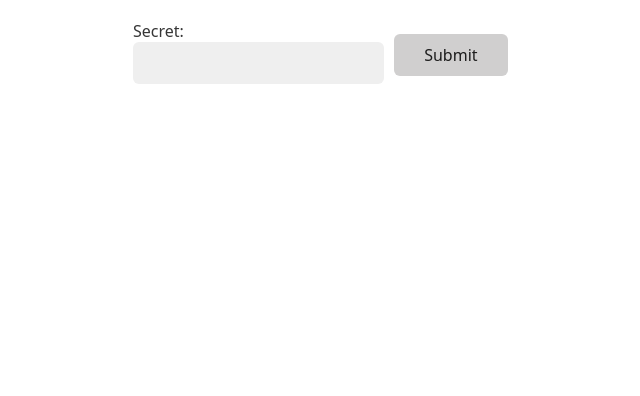
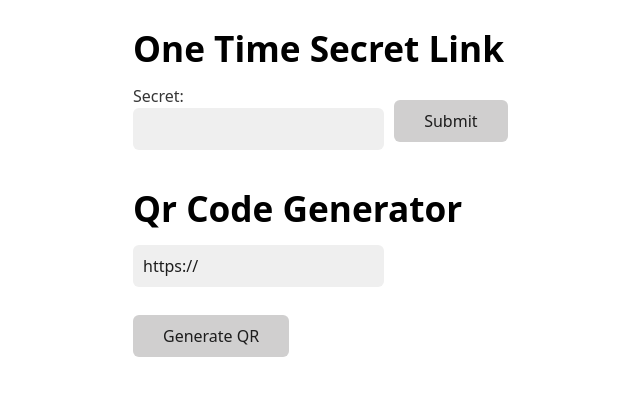
Before and after one commit to dedicatedcloud/html, a plain HTML site: page index.html in a window 1280 px wide. Shown: the whole page, without its empty margins (107-747 px from the left). Drawn offline with nearby package versions, Linux system fonts and the light colour scheme.

Commit message:
Update index.html

```diff
--- a/index.html
+++ b/index.html
@@ -11,6 +11,7 @@
 
 </head>
 <body>
+    <h1>One Time Secret Link</h1>
   <form id="form">
     <label>Secret: <input id="input" type="text" /></label>
     <button type="submit">Submit</button>
@@ -33,5 +34,34 @@
     form.addEventListener("submit", logSubmit);
   </script>
 
+
+<div class="container">
+    <h1>Qr Code Generator</h1>
+		<form onsubmit="handleSubmit(event)">
+			<input id="inptxt"
+				type="text"
+				value="https://"
+				autocomplete="off">
+			<br>
+			<button type="submit">
+				Generate QR
+			</button>
+		</form>
+		<div class="img-div">
+			<img id="qrimg" />
+		</div>
+	</div>
+
+ <script>
+	function handleSubmit(event) {
+		event.preventDefault();
+		let text = document.getElementById("inptxt").value;
+		let qrsrc =
+			`http://api.qrserver.com/v1/create-qr-code/?data=${text}`;
+		let qrimg = document.getElementById("qrimg");
+		qrimg.src = qrsrc;
+	}
+
+ </script>
 </body>
 </html>
```
